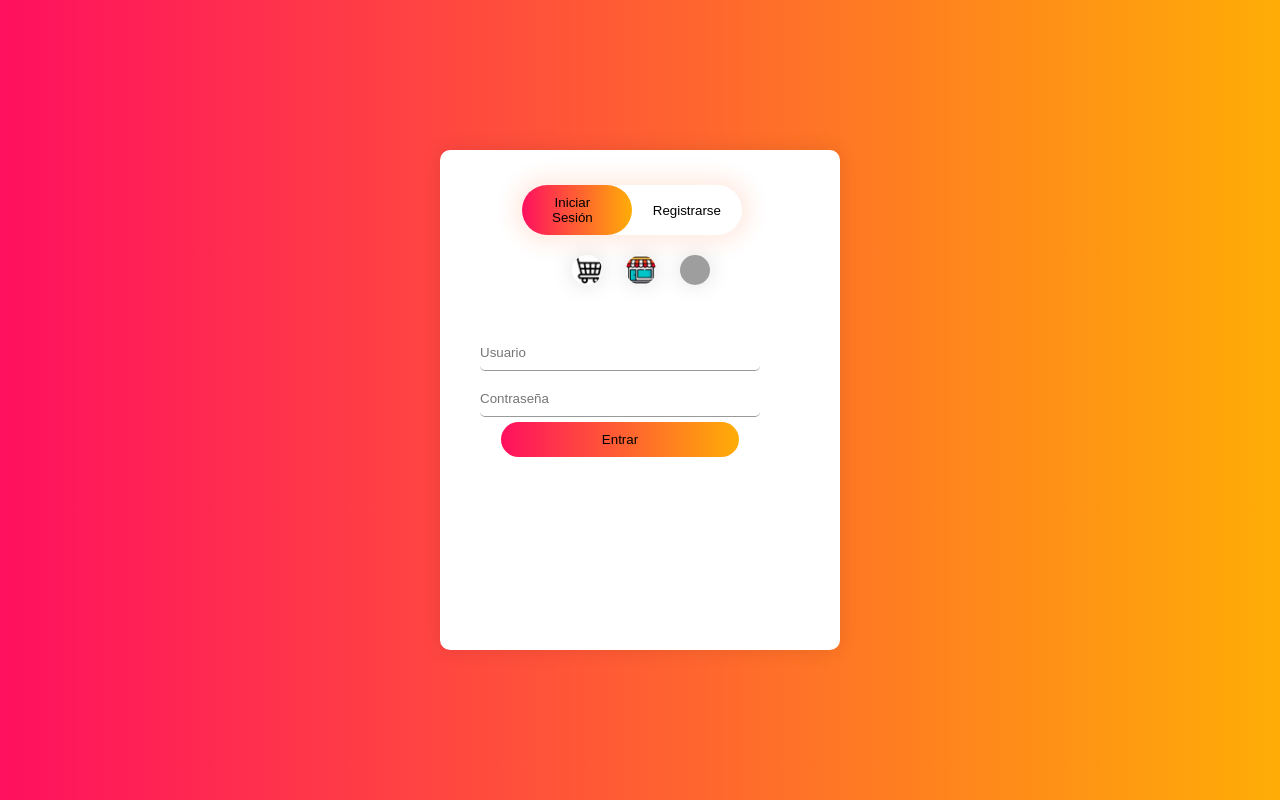
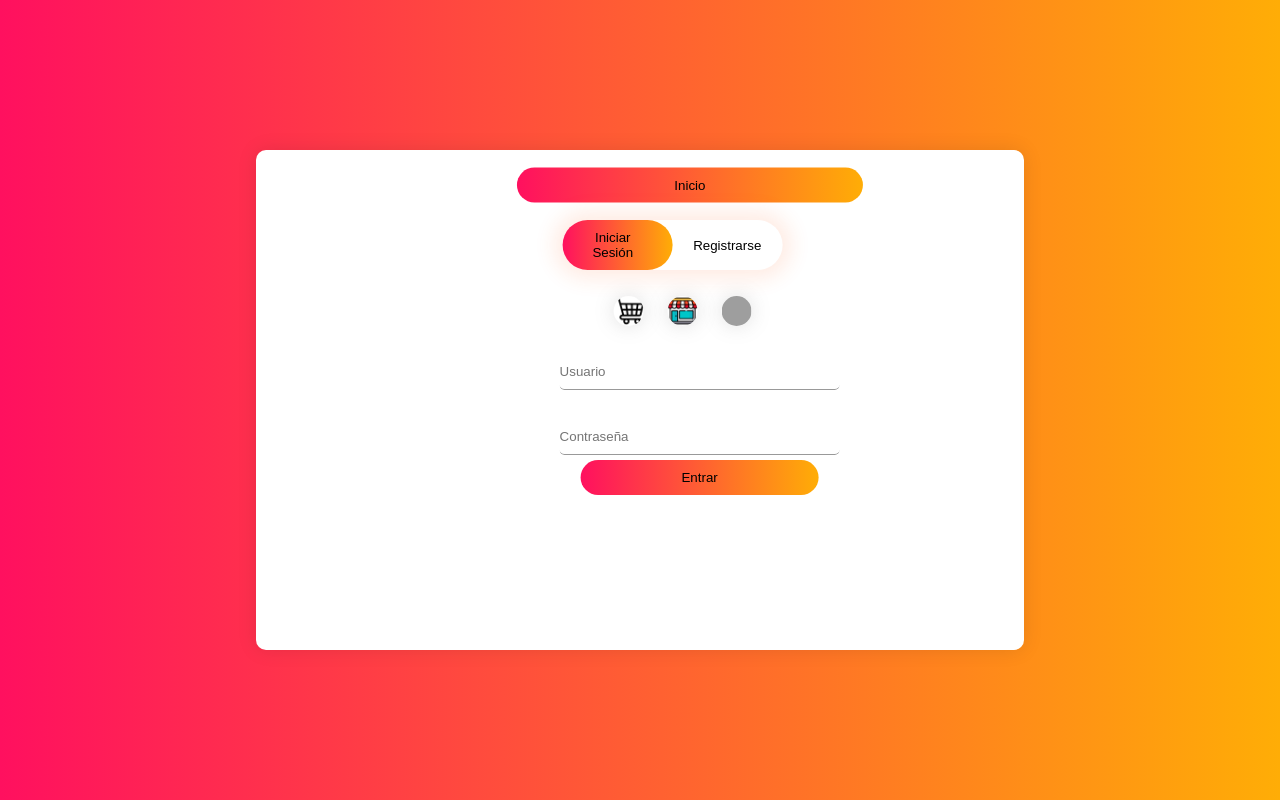
Before and after one commit to Ilesandres/tienda1.io, a PHP site: page /php/login.php in a window 1280 px wide. Run offline with PHP 8.4, Linux system fonts and the light colour scheme; grey boxes are pictures that could not be loaded.

Commit message:
login_mediaqueries

```diff
--- a/css/login.css
+++ b/css/login.css
@@ -1,15 +1,17 @@
 body {
   margin: 0;
   padding: 0;
-    font-family: 'Arial', sans-serif;
+  font-family: "Arial", sans-serif;
   background: linear-gradient(to right, #ff105f, #ffad06);
   height: 100vh;
   display: flex;
   justify-content: center;
+  font-size: 50px;
   align-items: center;
 }
 
 .container {
+  font-size: 50px;
   width: 400px;
   height: 500px;
   background: #fff;
@@ -23,6 +25,7 @@ body {
 }
 
 .form-box {
+font-size: 50px;
   width: 100%;
   height: 100%;
   position: absolute;
@@ -33,6 +36,7 @@ body {
 }
 
 .button-box {
+font-size: 50px;
   width: 220px;
   margin: 35px auto;
   position: relative;
@@ -43,7 +47,6 @@ body {
   top: 5%;
   left: 10%;
   transform: translate(-40%, -50%);
-
 }
 
 .toggle-btn {
@@ -71,7 +74,6 @@ body {
   display: flex;
   text-align: center;
   transform: translate(20%, -50%);
-
 }
 
 .social-icons img {
@@ -100,11 +102,22 @@ body {
   outline: none;
   background: transparent;
   border-radius: 5px;
-
 }
 
 .submit-btn {
   width: 85%;
+  padding: 10px 30px;
+  cursor: pointer;
+  display: block;
+  margin: auto;
+  background: linear-gradient(to right, #ff105f, #ffad06);
+  border: 0;
+  outline: none;
+  border-radius: 30px;
+}
+.home {
+  transform: translate(-20%, 50%);
+  width: 45%;
   padding: 10px 30px;
   cursor: pointer;
   display: block;
@@ -131,44 +144,101 @@ body {
   transform: translateX(0);
 }
 
-@media screen and (max-width: 200px) {
+@media screen and (max-width: 480px) {
   .container {
-        max-width: 90%; /* Ancho máximo */
+    width: 90%;
+    max-width: 250px;
   }
 
   .button-box,
   .input-group,
   .form-box {
-        max-width: 90%; /* Ancho máximo */
+    width: 90%;
+    max-width: 250px;
   }
 
-    /* Reglas adicionales para pantallas muy pequeñas */
   .button-box {
-        width: 90%; /* Reducir el ancho para adaptarse mejor */
+    width: 90%;
+    max-width: 200px;
   }
 
   .input-group {
-        top: 150px; /* Ajustar la posición para evitar superposiciones */
+    top: 150px;
   }
 
   .form-box {
-        transform: translate(-45%, -50%); /* Ajustar la posición */
+    transform: translate(-45%, -50%);
   }
 }
 
-@media screen and (min-width: 900px) {
+@media screen and (min-width: 1454px) {
   .container {
-        max-width: 900px; /* Ancho máximo para pantallas muy grandes */
+    width: 60%;
+    height: auto;
+    max-width: 800px;
   }
 
-    /* Reglas adicionales para pantallas muy grandes */
   .button-box,
   .input-group,
   .form-box {
-        max-width: 100%; /* Ancho máximo */
+    width: 90%;
+    max-width: 700px;
   }
 
   .form-box {
-        transform: translate(-40%, -50%); /* Ajustar la posición */
+    top: 50%;
+    left: 50%;
+    transform: translate(-50%, -50%);
+  }
+
+  .button-box {
+    width: 220px;
+    margin: 35px auto;
   }
 }
+
+@media screen and (min-width: 900px) and (max-width: 1480px) {
+  .container {
+    width: 60%;
+    max-width: 800px;
+  }
+
+  .button-box,
+  .input-group .form-box {
+    width: 90%;
+    max-width: 700px;
+  }
+  #login {
+    transform: translateX(150px);
+  }
+
+  #register {
+    transform: translateX(800px);
+  }
+
+  .container:target #login {
+    transform: translateX(-800px);
+  }
+
+  .container:target #register {
+    transform: translateX(150);
+  }
+
+  .form-box {
+    top: 50%;
+    left: 50%;
+    transform: translate(-30%, -50%);
+  }
+
+  .home {
+    transform: translate(-30%, 50%);
+  }
+  .button-box {
+    width: 220px;
+    margin: 35px auto;
+    transform: translate(-90%, -50%);
+  }
+  .social-icons {
+    transform: translate(25%, -30%);
+  }
+}
--- a/js/login.js
+++ b/js/login.js
@@ -3,14 +3,14 @@ let register1 = document.getElementById("register");
 let btn1 = document.getElementById("btn");
 
 function register() {
-  login1.style.transform = "translateX(-400px)";
-  register1.style.transform = "translateX(0)";
+  login1.style.transform = "translateX(-800px)";
+  register1.style.transform = "translateX(20%)";
   btn1.style.left = "110px";
 }
 
 function login() {
-  login1.style.transform = "translateX(0)";
-  register1.style.transform = "translateX(400px)";
+  login1.style.transform = "translateX(20%)";
+  register1.style.transform = "translateX(-800px)";
   btn1.style.left = "0";
 }
 
--- a/php/login.php
+++ b/php/login.php
@@ -9,7 +9,9 @@
 <body>
     <div class="container">
         <div class="form-box">
+        <input type="button" value="Inicio" onclick="window.location.href='../index.php'" class="home">
             <div class="button-box">
+
                 <div id="btn"></div>
                 <button type="button" class="toggle-btn" onclick="login()">Iniciar Sesión</button>
                 <button type="button" class="toggle-btn" onclick="register()">Registrarse</button>
```
Lines whose indentation alone changed are shown as unchanged.
